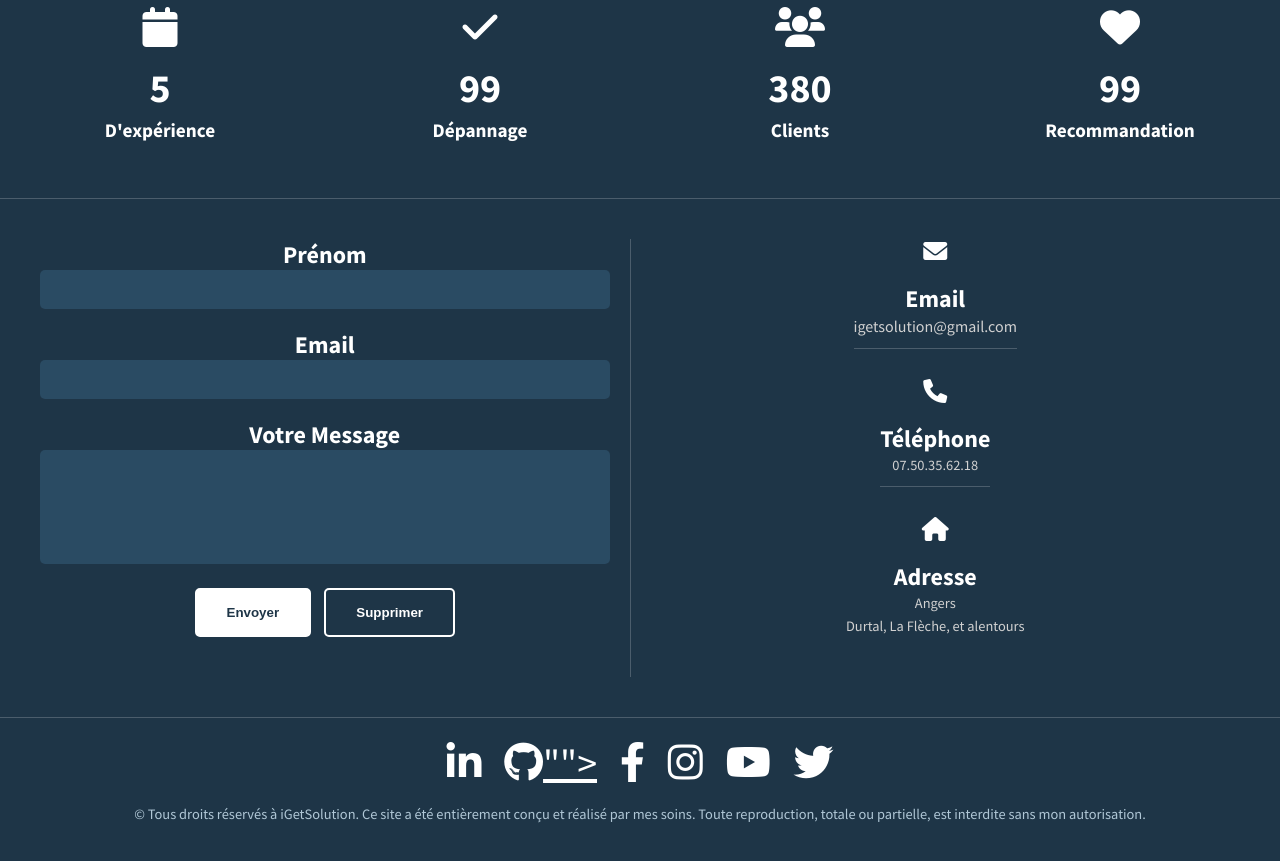
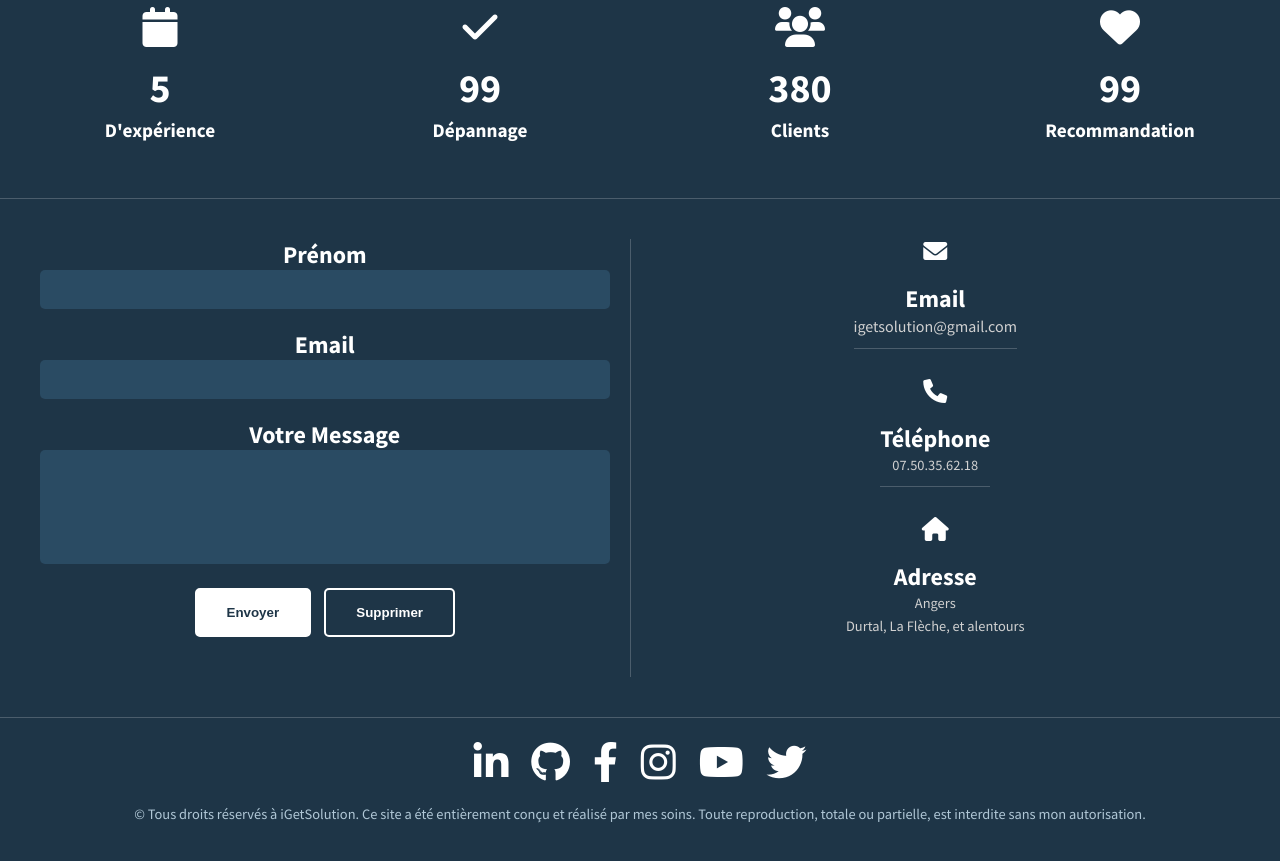
Before and after one commit to iGet-Solution/iGetSolution, a plain HTML site: page index.html in a window 1280 px wide. Shown: the part 2028-2889 px from the top of the page. Drawn offline with Linux system fonts and the light colour scheme.

Commit message:
Update index.html

```diff
--- a/index.html
+++ b/index.html
@@ -217,7 +217,7 @@
 <footer class="footer">
     <div class="social-icons">
         <a href="https://fr.linkedin.com/in/iget-solution-766684274?challengeId=AQFoTydo7uftYQAAAZCSQifZAu5nVTtOOQxzS_RibKURRFEsGLW0QrWgOdaDoZ5VusLXVLX9zipnUZiUCkxkZhP83gUvWOieRQ&submissionId=6e52bfd3-b93b-e017-5dbe-9c73b21bc81a&challengeSource=AgE0JtyXxlSaPgAAAZCSQjGeGLK5FmLYkIqj5gEO1uEz1HaZOmfvAzU6M_lva6Y&challegeType=AgE-VpqHMmtUOQAAAZCSQjGilyI_hSpErWnZgDtd4ihIUeG_apnkY_E&memberId=AgGSkB-98w7hBQAAAZCSQjGlUlCJd7BGDWy-yRvVbMyzAxY&recognizeDevice=AgEpfLO3vrvqAAAAAZCSQjGpW5yVkpYhaxqdvnu5lcJbsAzvD2yn"><i class="fab fa-linkedin-in"></i></a>
-        <a href="https://github.com/iGet-Solution"><i class="fa-brands fa-github"></i>""></i></a>
+        <a href="https://github.com/iGet-Solution"><i class="fa-brands fa-github"></i></a>
         <a href="https://www.facebook.com/people/IGetSolution/100069763268469/"><i class="fab fa-facebook-f"></i></a>
         <a href="https://www.instagram.com/igetsolution/"><i class="fab fa-instagram"></i></a>
         <a href="https://www.youtube.com/c/AZN72"><i class="fab fa-youtube"></i></a>
```
